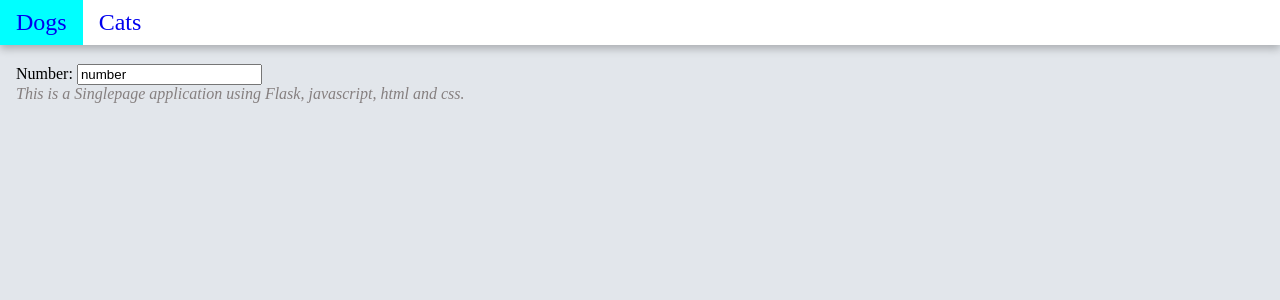
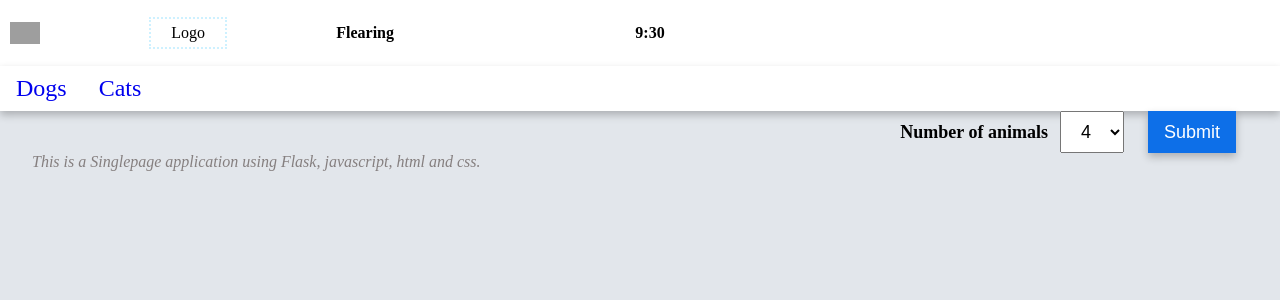
Before and after one commit to ngtungngo/learning-flask, a Flask app: template src/templates/gallery.html in a window 1280 px wide. Shown: the top 300 px of the page. Run offline with Flask 2, Linux system fonts and the light colour scheme; the template is opened without the code that fills it, so the values that code supplies are empty; grey boxes are pictures that could not be loaded.

Commit message:
form added

```diff
--- a/src/static/main.css
+++ b/src/static/main.css
@@ -8,7 +8,7 @@ em {
 .headline {
   display: flex;
   flex-direction: column;
-  padding: 0 16px 0 16px;
+  padding: 0 32px 0 32\px;
 }
 
 .main-container {
@@ -70,5 +70,52 @@ nav > a:hover {
 }
 
 nav > a.active {
-  background-color: #C6E4FF;
+  background-color: #c6e4ff;
 }
+
+.title_line {
+  display: flex;
+  align-items: center;
+  justify-content: space-between;
+}
+
+form {
+  display: flex;
+  align-content: center;
+  flex-direction: row;
+  align-items: center;
+  justify-content: flex-start;
+  margin: 0;
+}
+
+label {
+  font-size: 18px;
+  font-weight: bold;
+}
+
+input,
+select {
+  margin: 0 12px 0 12px;
+  height: 42px;
+  min-width: 64px;
+  font-size: 18px;
+  text-align: center;
+}
+
+.button {
+  padding: 0 16px 0 16px;
+  background-color: #0D6FE8;
+  color: #FFFFFF;
+  font-weight: 400;
+  border: none;
+  box-shadow: rgb(0 0 0 / 24%) 0px 4px 8px;
+}
+
+.button:hover {
+  background-color: #1B3DB6;
+}
+
+.button:active  {
+  background-color: #063774;
+  box-shadow: 3px 2px 22px 1px rgba(0, 0, 0, 0.24);
+}
--- a/src/static/task_bar.css
+++ b/src/static/task_bar.css
@@ -7,6 +7,7 @@
     flex-direction: row;
     display: flex;
     max-height: 60px;
+    background: #ffffff;
 }
 
 .left {
--- a/src/templates/gallery.html
+++ b/src/templates/gallery.html
@@ -6,7 +6,7 @@
     <div class="card">
       <h3>{{name}}</h3>
       <div>
-        <img id="{{name}}" src="#pictureurl" width="400px" alt="{{name}}-fotos"/>
+        <img id="{{name}}" src="#pictureurl" width="400px" alt="{{name}}-fotos" class="animal-img"/>
       </div>
     </div>
     {%endfor%}
--- a/src/templates/papa_base.html
+++ b/src/templates/papa_base.html
@@ -2,6 +2,7 @@
 <html lang="en">
   <head>
     <link rel="stylesheet" href="{{ url_for('static', filename='main.css') }}">
+    <link rel="stylesheet" href="{{ url_for('static', filename='task_bar.css') }}">
     <script src="https://ajax.googleapis.com/ajax/libs/jquery/1.12.4/jquery.min.js"></script>
     {% if data.animal == "dogs" %}
     <script src="{{url_for('static', filename='dogs.js')}}"></script>
@@ -12,13 +13,23 @@
     <title>{% block title %}Default Title{% endblock %}</title>
   </head>
   <body>
+    {% include 'task_bar.html' %}
     {# including the navigation bar from nav.html #}
     {% include 'top_navigation.html' %}
 
     <div class="headline">
-      <div>
+      <div class="title_line">
         <h3>{{data.page_title}}</h3>
-        <div><label></label>Number: <input value="number" name="number"/></div>
+        <form action="{{ url_for('gallery_submit', animal=data.animal) }}" method="post">
+          <label>Number of animals</label>
+          <select id="numbers" name="numbers">
+            <option value="4" {%if data.numbers == 4%}selected="selected"{%endif%}>4</option>
+            <option value="8" {%if data.numbers == 8%}selected="selected"{%endif%}>8</option>
+            <option value="12" {%if data.numbers == 12%}selected="selected"{%endif%}>12</option>
+            <option value="16" {%if data.numbers == 18%}selected="selected"{%endif%}>16</option>
+          </select>
+          <input type="submit" id="submit" class="button"/>
+        </form>
       </div>
       <em>This is a Singlepage application using Flask, javascript, html and css.</em>
     </div>
```
Also changed, not shown: src/gallery.py (+12 -2 lines), src/static/cats.js (+11 -4 lines), src/static/dogs.js (+5 -4 lines).
